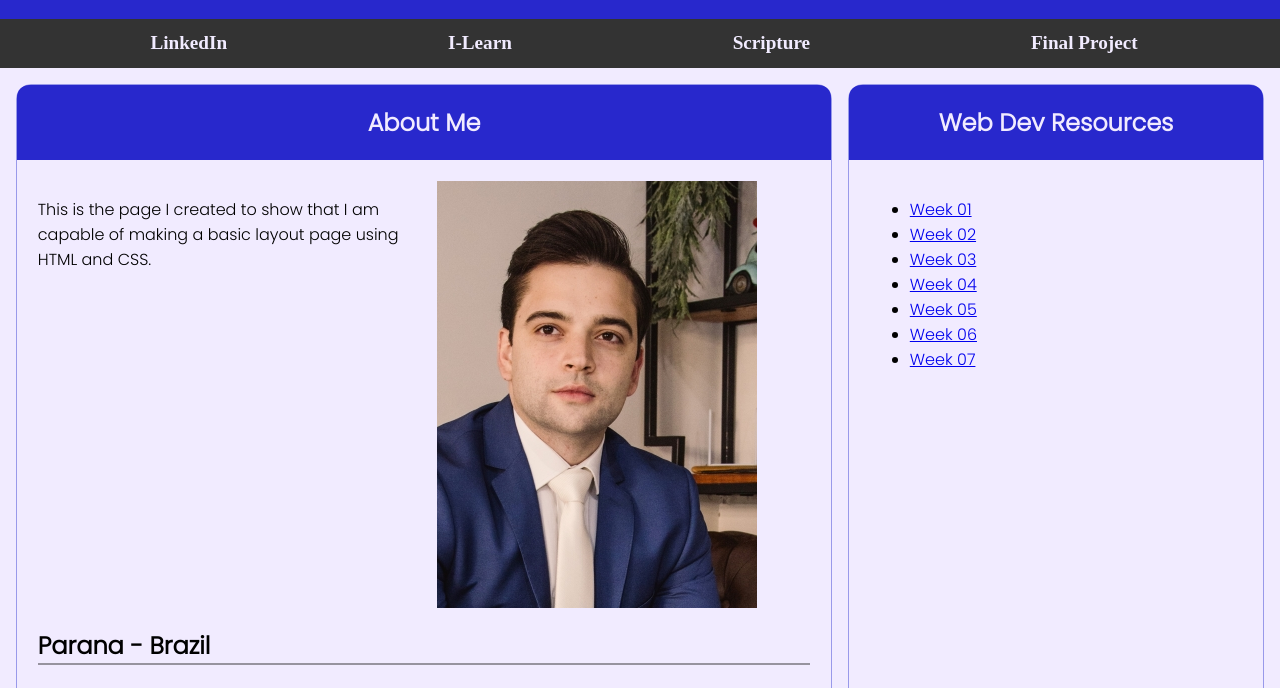
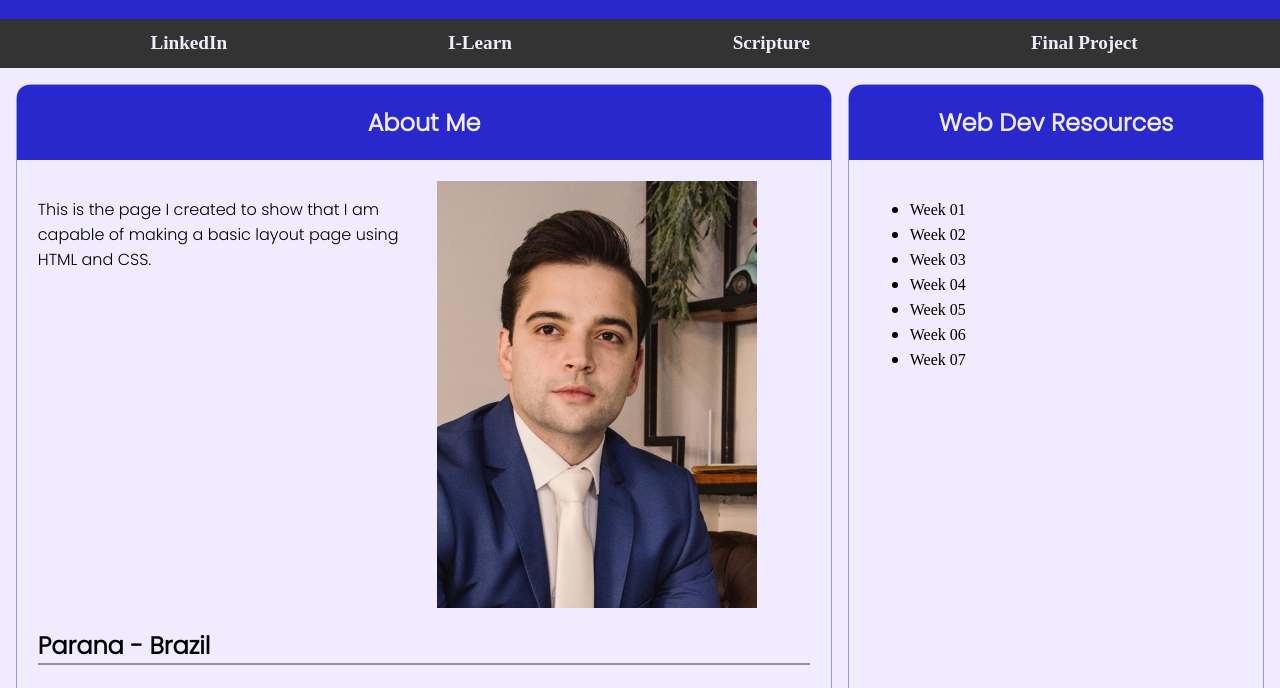
Before and after one commit to danilomayer/wdd131, a plain HTML site: page index.html in a window 1280 px wide. Shown: the part 112-800 px from the top of the page. Drawn offline with Linux system fonts and the light colour scheme.

```diff
--- a/styles/base.css
+++ b/styles/base.css
@@ -96,6 +96,12 @@ header h1 {
     grid-template-columns: repeat(2, 1fr);
 }
 
+.content a {
+    text-decoration: none;
+    font-family: 'Times New Roman', Times, serif;
+    color: black;
+}
+
 div p:nth-of-type(1) {
     grid-column: 1/2;
 }
```
